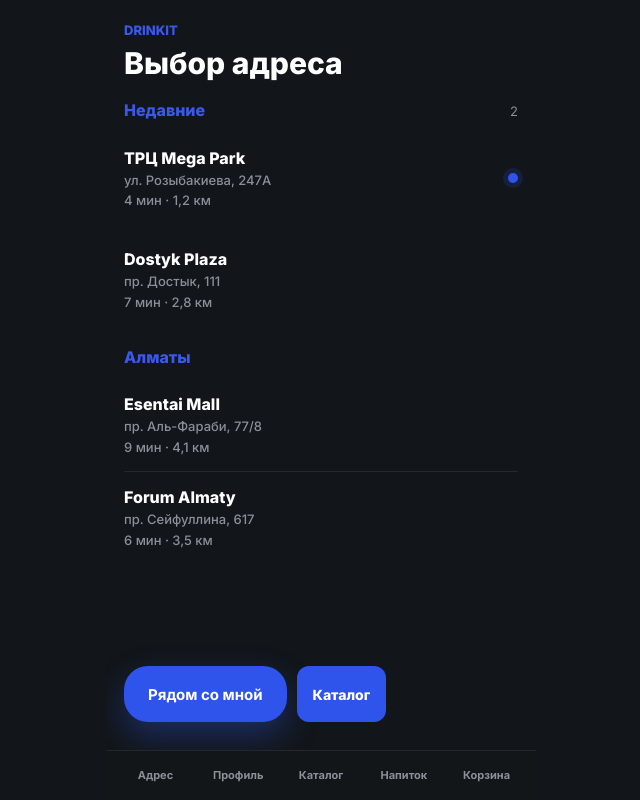
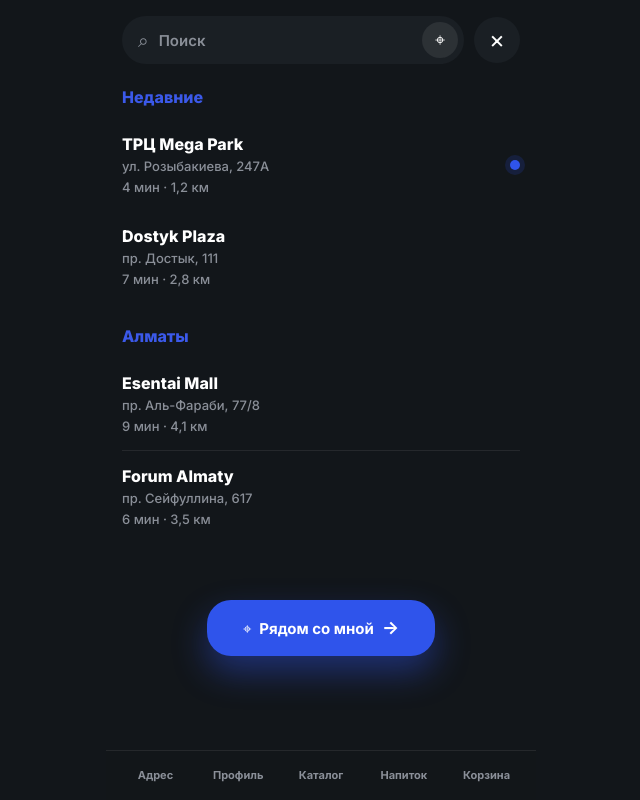
Before and after one commit to armankalm/coffee-shop-system-front, a React (Vite) app: page / in a window 1280 px wide. Shown: the whole page, without its empty margins (319-959 px from the left). Built offline with nearby package versions, Linux system fonts and the light colour scheme.

Commit message:
feat: build location selection screen

```diff
--- a/src/screens/LocationsScreen.tsx
+++ b/src/screens/LocationsScreen.tsx
@@ -1,17 +1,27 @@
-import { Link } from 'react-router-dom'
-
 import { Button, ListItem } from '../components'
 import { cityPoints, recentPoints } from '../mocks'
 import styles from './Screens.module.css'
 
 export function LocationsScreen() {
   return (
-    <section className={styles.screen} aria-labelledby="locations-title">
-      <header className={styles.header}>
-        <p className={styles.eyebrow}>drinkit</p>
-        <h1 className={styles.title} id="locations-title">
-          Выбор адреса
-        </h1>
+    <section className={`${styles.screen} ${styles.locationScreen}`} aria-labelledby="locations-title">
+      <h1 className={styles.visuallyHidden} id="locations-title">
+        Выбор места заказа
+      </h1>
+
+      <header className={styles.locationTopBar} aria-label="Поиск точки заказа">
+        <div className={styles.searchField}>
+          <span className={styles.searchIcon} aria-hidden="true">
+            ⌕
+          </span>
+          <input className={styles.searchInput} type="search" placeholder="Поиск" aria-label="Поиск" />
+          <button className={styles.mapButton} type="button" aria-label="Открыть карту">
+            <span aria-hidden="true">⌖</span>
+          </button>
+        </div>
+        <button className={styles.closeButton} type="button" aria-label="Закрыть выбор адреса">
+          ×
+        </button>
       </header>
 
       <section className={styles.section} aria-labelledby="recent-points-title">
@@ -19,14 +29,14 @@ export function LocationsScreen() {
           <h2 className={styles.sectionTitle} id="recent-points-title">
             Недавние
           </h2>
-          <span className={styles.meta}>{recentPoints.length}</span>
         </div>
-        <div className={styles.list}>
+        <div className={styles.locationList}>
           {recentPoints.map((point) => (
             <ListItem
               address={point.address}
               key={point.id}
               marker={point.isSelected === true}
+              markerLabel="Выбранная точка"
               time={`${point.readyTimeLabel} · ${point.distanceLabel}`}
               title={point.title}
             />
@@ -52,11 +62,14 @@ export function LocationsScreen() {
         </div>
       </section>
 
-      <div className={styles.actions}>
-        <Button variant="fab">Рядом со мной</Button>
-        <Link className={styles.linkButton} to="/catalog">
-          Каталог
-        </Link>
+      <div className={styles.locationFabDock}>
+        <Button className={styles.nearbyFab} variant="fab" aria-label="Найти ближайшую точку">
+          <span aria-hidden="true">⌖</span>
+          <span>Рядом со мной</span>
+          <span className={styles.fabArrow} aria-hidden="true">
+            →
+          </span>
+        </Button>
       </div>
     </section>
   )
--- a/src/screens/Screens.module.css
+++ b/src/screens/Screens.module.css
@@ -4,6 +4,99 @@
   flex-direction: column;
   gap: 22px;
   padding: 22px 18px 28px;
+}
+
+.locationScreen {
+  position: relative;
+  gap: 24px;
+  padding: 16px 16px calc(94px + var(--safe-bottom));
+}
+
+.visuallyHidden {
+  position: absolute;
+  width: 1px;
+  height: 1px;
+  padding: 0;
+  margin: -1px;
+  overflow: hidden;
+  clip: rect(0, 0, 0, 0);
+  white-space: nowrap;
+  border: 0;
+}
+
+.locationTopBar {
+  display: grid;
+  grid-template-columns: minmax(0, 1fr) 46px;
+  gap: 10px;
+  align-items: center;
+}
+
+.searchField {
+  min-width: 0;
+  min-height: 48px;
+  display: grid;
+  grid-template-columns: auto minmax(0, 1fr) 36px;
+  gap: 8px;
+  align-items: center;
+  padding: 0 6px 0 16px;
+  border-radius: 999px;
+  background: var(--surface);
+  color: var(--text-muted);
+}
+
+.searchIcon {
+  font-size: 19px;
+  line-height: 1;
+}
+
+.searchInput {
+  min-width: 0;
+  width: 100%;
+  border: 0;
+  outline: 0;
+  background: transparent;
+  color: var(--text);
+  font-size: 15px;
+  font-weight: 600;
+  line-height: 1;
+}
+
+.searchInput::placeholder {
+  color: var(--text-muted);
+  opacity: 1;
+}
+
+.mapButton,
+.closeButton {
+  display: grid;
+  place-items: center;
+  border: 0;
+  border-radius: 50%;
+  background: var(--surface);
+  color: var(--text);
+  cursor: pointer;
+  transition:
+    transform 160ms ease,
+    background 160ms ease;
+}
+
+.mapButton:active,
+.closeButton:active {
+  transform: scale(0.96);
+}
+
+.mapButton {
+  width: 36px;
+  height: 36px;
+  background: rgba(255, 255, 255, 0.08);
+  font-size: 18px;
+}
+
+.closeButton {
+  width: 46px;
+  height: 46px;
+  font-size: 24px;
+  line-height: 1;
 }
 
 .header {
@@ -59,12 +152,41 @@
   gap: 10px;
 }
 
+.locationList {
+  display: grid;
+}
+
 .dividerList {
   display: grid;
 }
 
 .dividerList > * + * {
   border-top: 1px solid rgba(255, 255, 255, 0.08);
+}
+
+.locationFabDock {
+  position: sticky;
+  bottom: max(16px, var(--safe-bottom));
+  z-index: 2;
+  display: flex;
+  justify-content: center;
+  margin-top: auto;
+  padding-top: 8px;
+  pointer-events: none;
+}
+
+.nearbyFab {
+  min-width: 228px;
+  min-height: 56px;
+  border-radius: var(--r-lg);
+  padding: 0 22px;
+  pointer-events: auto;
+  box-shadow: 0 16px 34px rgba(47, 84, 235, 0.42);
+}
+
+.fabArrow {
+  font-size: 18px;
+  line-height: 1;
 }
 
 .actions {
```
Also changed, not shown: 2 other files (tests, documents, lock files or other folders).
